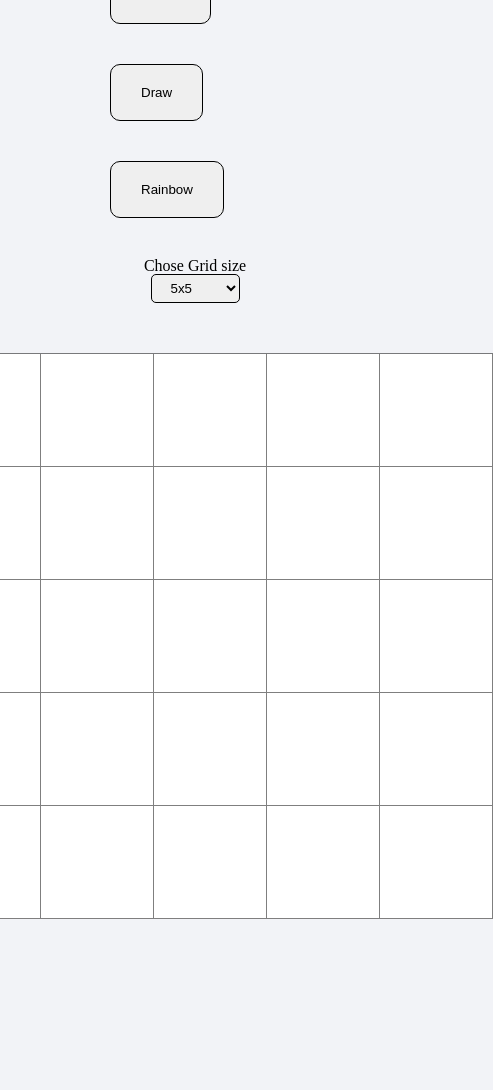
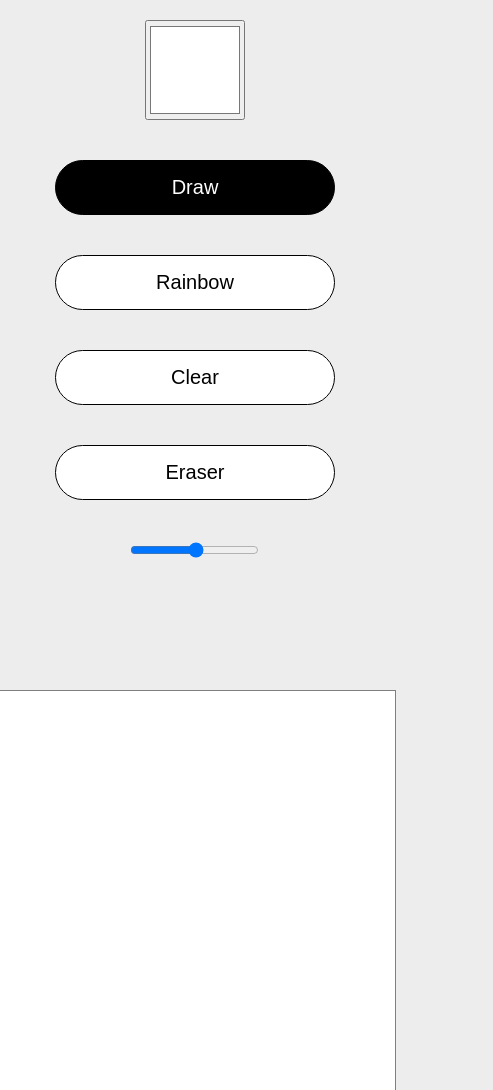
Before and after one commit to shon-arch/ETCH-A-SKETCH, a plain HTML site: page index.html in a window 390 px wide. Shown: the part 220-1310 px from the top of the page, 493 px wide, since content can reach past the window. Before the commit the page ends 1139 px from the top, so only its background shows below. Drawn offline with Linux system fonts and the light colour scheme.

Commit message:
Made the application responsive Added a color picker added a range input ( for later to set the grid width using the range input) Adding some styling

```diff
--- a/grid.js
+++ b/grid.js
@@ -1,6 +1,4 @@
 const div = document.querySelector(".root-div");
-
-const colorPicker = document.querySelector("input");
 
 let currentColor = ["black"];
 
@@ -8,49 +6,60 @@ let x=5;
 
 createGrid();
 
+const buttons = document.querySelectorAll("button");
+
 
 document.querySelector("#clear").addEventListener("click",(e)=>{
     div.textContent='';
     createGrid()
 })
 
-document.querySelector("#size").addEventListener("change",(e)=>{
-    x=e.target.value;
-    div.textContent='';
-    createGrid();
-})
+function clearColor(){
+    buttons.forEach(function (button){
+        button.classList.remove("button-clicked");
+    });
+}
 
 document.querySelector("#erase").addEventListener("click",(e)=>{
+            clearColor();
+            e.target.classList.add("button-clicked");
             currentColor=["white"];
 })
 
 document.querySelector("#draw").addEventListener("click",(e)=>{
-    currentColor=["black"];
+    clearColor();
+    e.target.classList.add("button-clicked");
+    currentColor= [document.querySelector(".color-picker").value];
 })
 
 document.querySelector("#random").addEventListener("click",(e)=>{
-    let colors = ["#fff100 ","#ff8c00 ","#e81123","#ec008c ","#68217a ","#00188f ","#00bcf2 ",
-                    "#00b294 ","#009e49 "];
-    currentColor = colors;
+    clearColor();
+    e.target.classList.add("button-clicked");
+    currentColor = ["#5d8aa8", "#e32636", "#efdecd", "#ffbf00", "#a4c639", "#cd9575", "#fe6f5e","#8a2be2",
+    "#006a4e"];
+})
+
+document.querySelector(".color-picker").addEventListener("change", (e)=>{clearColor();
+    currentColor = [document.querySelector(".color-picker").value];
 })
 
 function  createGrid(){
 for(let j=0;j<x;++j){
     let pdiv = document.createElement("div");
-    pdiv.style.display = "flex";
     pdiv.classList.add("parent-div");
     for(let i=0;i<x; ++i){
         let newDiv = document.createElement("div");
-        let newpad = Math.floor((280)/x);
-        newDiv.style.padding = newpad+"px";
-        newDiv.classList.add("div-color")
-        newDiv.addEventListener("mouseenter",(e)=>{
-            newDiv.style["background-color"] = currentColor[Math.floor(Math.random()*currentColor.length)];
+        newDiv.classList.add("small-div")
+        newDiv.addEventListener("mouseover",(e)=>{
+            if(e.buttons == 0)return;
+            newDiv.style["background-color"] = currentColor[ Math.floor(Math.random()*currentColor.length)];
+        })
+        newDiv.addEventListener("click",(e)=>{
+            newDiv.style["background-color"] = currentColor[ Math.floor(Math.random()*currentColor.length)];
         })
         pdiv.appendChild(newDiv);
 
     }
-    pdiv.classList.add("pdiv");
-        div.appendChild(pdiv);
+    div.appendChild(pdiv);
 }
 }
--- a/index.html
+++ b/index.html
@@ -13,35 +13,30 @@
 <body>
     <h1>Etch A Sketch</h1>
     <div class="function-container">
-        <div class="buttons">
-            <div>
-                <button id="clear">Clear</button>
-                <button id="erase">Eraser</button>
-            </div>
-
-            <div>
-                <button id="draw">Draw</button>
-                <button id="random">Rainbow</button>
-            </div>
-
-            <div class="options">
-                <label for="size">Chose Grid size</label>
-                <select name="size" id="size">
-                    <option value="5">5x5</option>
-                    <option value="10">10x10</option>
-                    <option value="20">20x20</option>
-                    <option value="30">30x30</option>
-                </select>
-            </div>
-
+         <div class="operations">
+            <input type="color" class="color-picker" value="#FFFFFF">
+            <button id="draw" class="button-clicked">Draw</button>
+            <button id="random">Rainbow</button>
+            <button id="clear">Clear</button>
+            <button id="erase">Eraser</button>
+            <input type="range" min="1" max="64" name="size">
         </div>
         <div class="root-div"></div>
     </div>
-
-
-    <!-- <input type="color"> -->
+</div>
 </body>
 
 <script src="grid.js"></script>
 
 </html>
+
+
+
+
+    <!-- <div class="function-container"> -->
+        <!-- <div class="buttons">
+                <button id="clear">Clear</button>
+                <button id="erase">Eraser</button>
+                <button id="draw">Draw</button>
+                <button id="random">Rainbow</button>
+        </div> -->
--- a/style.css
+++ b/style.css
@@ -1,64 +1,84 @@
 body{
-    background-color: #F2F3F7;
+    text-align: center;
+    background-color:#ededed;
 }
 
-h1{
-    font-size: 40px;
-    text-align: center;
-    margin: 20px auto 10px auto;
+h1 {
+    font-size: 80px;
+    font-weight:800;
+    padding: 40px;
+    color: rgb(0,0,0,0.8);
+}
+
+.operations{
+    display: flex;
+    flex-direction: column;
+    gap:40px;
+    align-items: center;
+}
+
+input[type='color'] {
+    width: 100px;
+    height: 100px;
+    display: block;
+
+}
+
+button{
+    font-size: 20px;
+    font-weight: 400;
+    padding: 15px 100px;
+    border-radius:50px;
+    border: 1px solid black;
+    width: 100%;
+    background-color: white;
+}
+
+.button-clicked{
+    background-color: black;
+    color:white;
+}
+
+
+.root-div{
+    margin: 30px;
+    border: 1px solid rgb(0,0,0,0.5);
+    height: 700px;
+    width: 700px;
+    flex-shrink: 0;
+    display: flex;
+    flex-direction: column;
+    background-color: white;
+    box-shadow: 10px 10px rgba(0, 0, 0, 0.12);
+}
+
+@media screen and (max-width: 750px) {
+    .root-div {
+        width: 500px;
+        height: 500px;
+    }
+}
+
+@media screen and (max-width: 550px) {
+    .root-div {
+        width: 400px;
+        height: 400px;
+    }
+}
+
+.parent-div{
+    display: flex;
+    flex:1;
 }
 
 .function-container{
     display: flex;
     justify-content: center;
+    gap: 100px;
     flex-wrap: wrap;
+    align-items: center;
 }
 
-.root-div{
-    margin: 50px 0px 0px 30px;
-    text-align: center;
-    border-width: 1px 0px 0px 1px;
-    border-style: solid;
-    border-color: rgb(0,0,0,0.5);
+.small-div {
+    flex : 1;
 }
-
-.options{
-    text-align: center;
-    margin-top: 20px;
-}
-
-select{
-    padding: 5px 15px;
-    border-radius: 5px;
-    border-style: solid;
-    border-color: black;
-    border-width: 1px;
-}
-
-label{
-    margin: 0px 11px;
-}
-
-.buttons{
-    margin: auto 100px;
-}
-
-button{
-    padding: 20px 30px;
-    border-radius: 10px;
-    margin: 20px 10px;
-    box-shadow: none;
-    border: 1px solid black;
-
-}
-
-button:hover{
-    background-color: lightgray;
-}
-
-.div-color{
-    background-color: white;
-    border-style: solid;
-    border-color: rgb(0,0,0,0.5);
-    border-width: 0px 1px 1px 0px;
-}
```
